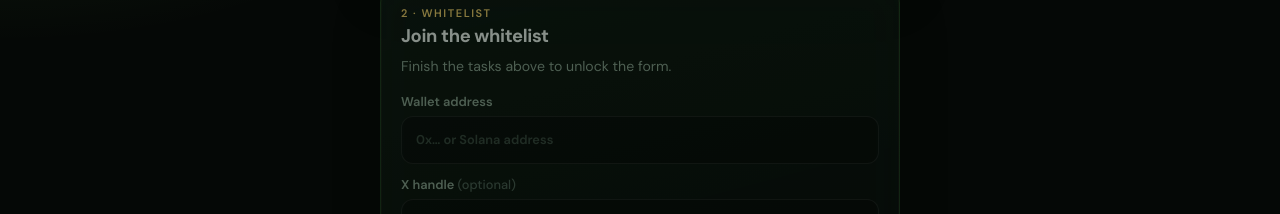
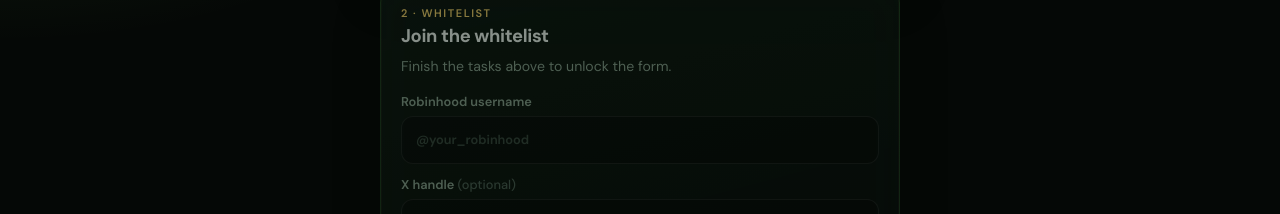
Before and after one commit to Hamxxer33/emerald-ascension-wl, a React (Vite) app: page / in a window 1280 px wide. Shown: the part 582-796 px from the top of the page. Built offline with nearby package versions, Linux system fonts and the light colour scheme.

Commit message:
fix: Robinhood username instead of chain wallet

```diff
--- a/src/App.tsx
+++ b/src/App.tsx
@@ -4,7 +4,7 @@
 import "./App.css";
 
 type WlEntry = {
-  wallet: string;
+  robinhood: string;
   xHandle: string;
   tasks: Record<string, boolean>;
   submittedAt: string;
@@ -78,7 +78,7 @@
   const [doneTasks, setDoneTasks] = useState<Record<string, boolean>>(
     () => existing?.tasks ?? {},
   );
-  const [wallet, setWallet] = useState(existing?.wallet ?? "");
+  const [robinhood, setRobinhood] = useState(existing?.robinhood ?? existing?.wallet ?? "");
   const [xHandle, setXHandle] = useState(existing?.xHandle ?? "");
   const [error, setError] = useState("");
   const [submitted, setSubmitted] = useState(Boolean(existing));
@@ -104,18 +104,18 @@
       setError("Complete the required tasks first.");
       return;
     }
-    const trimmed = wallet.trim();
+    const trimmed = robinhood.trim().replace(/^@/, "");
     if (!trimmed) {
-      setError("Enter a wallet address.");
+      setError("Enter your Robinhood username.");
       return;
     }
-    if (trimmed.length < 20) {
-      setError("That wallet address looks too short.");
+    if (trimmed.length < 2) {
+      setError("That Robinhood username looks too short.");
       return;
     }
 
     const entry: WlEntry = {
-      wallet: trimmed,
+      robinhood: trimmed,
       xHandle: xHandle.trim().replace(/^@/, ""),
       tasks: { ...doneTasks },
       submittedAt: new Date().toISOString(),
@@ -128,7 +128,7 @@
   function resetForm() {
     localStorage.removeItem(STORAGE_KEY);
     setSubmitted(false);
-    setWallet("");
+    setRobinhood("");
     setXHandle("");
     setDoneTasks({});
     setError("");
@@ -183,7 +183,7 @@
             </div>
             <h2>You&apos;re on the list</h2>
             <p className="muted">
-              Whitelist entry saved on this device. Keep following{" "}
+              You&apos;re locked for 2222 Emerald on Robinhood. Keep following{" "}
               <a href={BRAND.xUrl} target="_blank" rel="noopener noreferrer">
                 {BRAND.handle}
               </a>{" "}
@@ -191,8 +191,8 @@
             </p>
             <dl className="meta">
               <div>
-                <dt>Wallet</dt>
-                <dd className="mono">{wallet}</dd>
+                <dt>Robinhood</dt>
+                <dd>@{robinhood.replace(/^@/, "")}</dd>
               </div>
               {xHandle ? (
                 <div>
@@ -202,7 +202,7 @@
               ) : null}
             </dl>
             <button type="button" className="btn ghost" onClick={resetForm}>
-              Submit another wallet
+              Submit another
             </button>
           </section>
         ) : (
@@ -264,18 +264,18 @@
                 <h2>Join the whitelist</h2>
                 <p className="muted">
                   {requiredReady
-                    ? "Paste your wallet. X handle is optional."
+                    ? "Drop your Robinhood username. X handle is optional."
                     : "Finish the tasks above to unlock the form."}
                 </p>
               </div>
 
               <form className="form" onSubmit={onSubmit}>
                 <label className="field">
-                  <span>Wallet address</span>
+                  <span>Robinhood username</span>
                   <input
-                    value={wallet}
-                    onChange={(e) => setWallet(e.target.value)}
-                    placeholder="0x… or Solana address"
+                    value={robinhood}
+                    onChange={(e) => setRobinhood(e.target.value)}
+                    placeholder="@your_robinhood"
                     autoComplete="off"
                     spellCheck={false}
                     disabled={!requiredReady}
```
